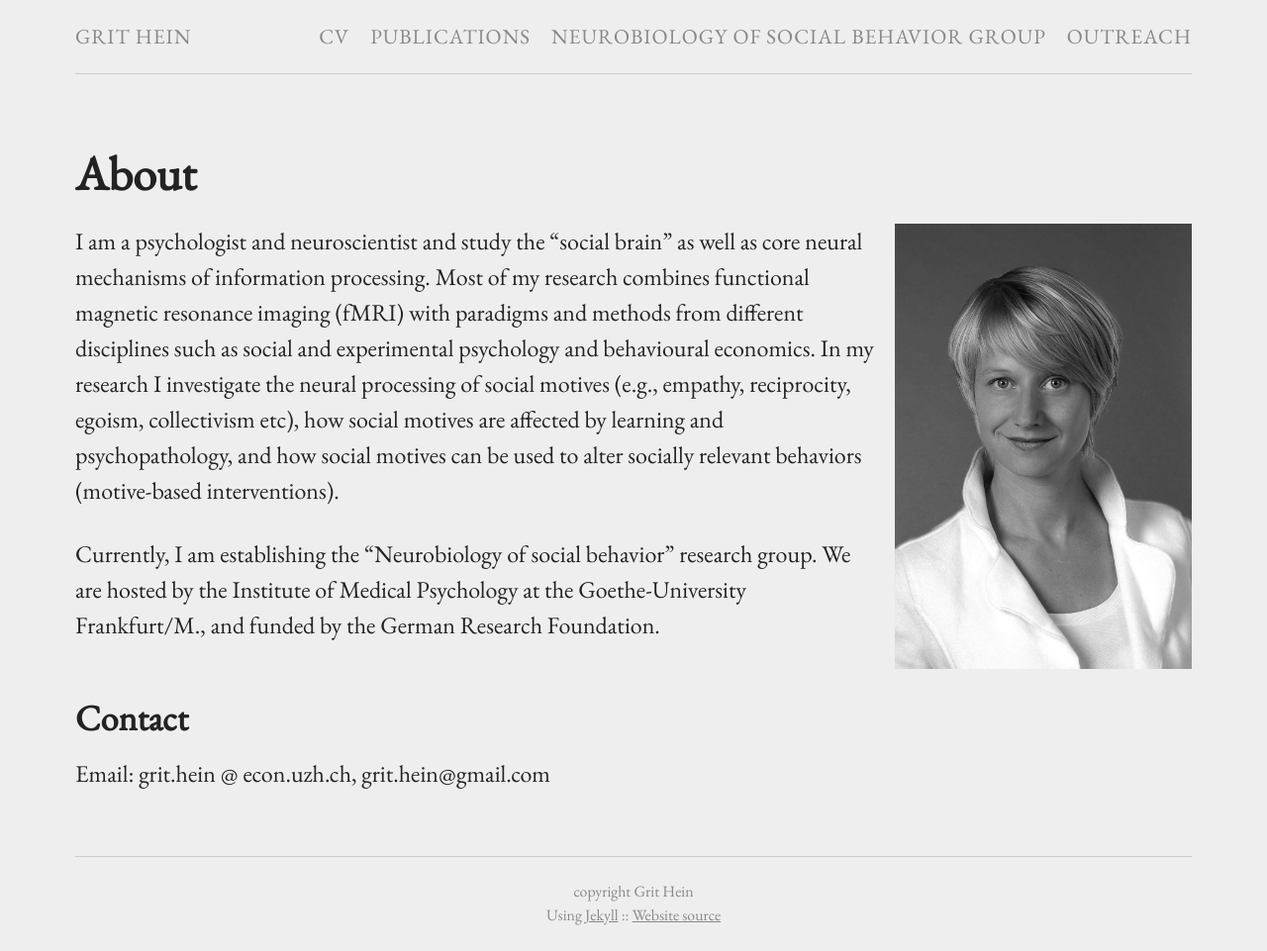
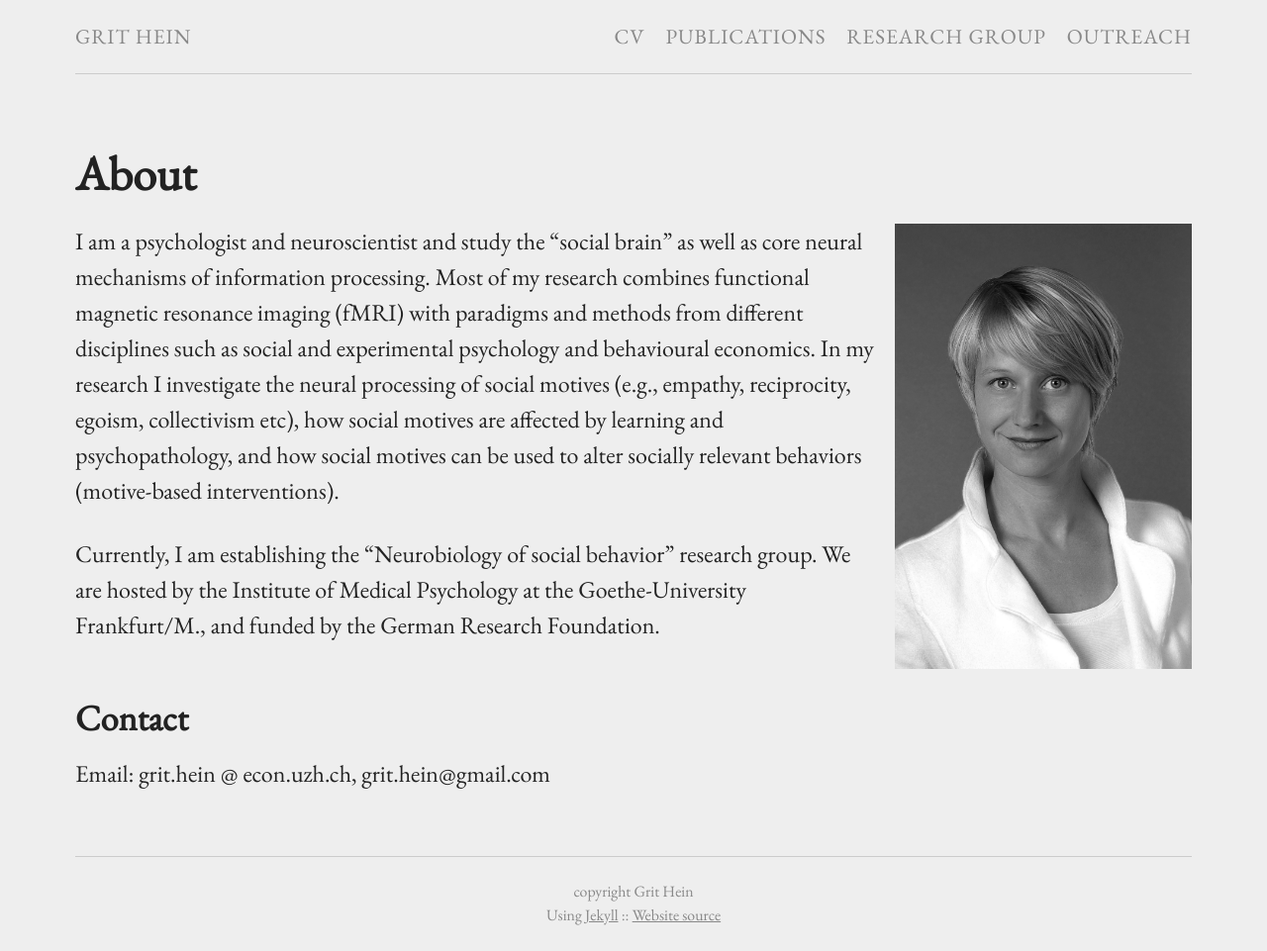
Before and after one commit to grithein/grithein, a Jekyll site: the page built from index.md, in a window 1280 px wide. Shown: the whole page at 99% size. Built offline with Jekyll 4.4.1, drawn with Linux system fonts in a browser that asks for light colours.

Commit message:
Update from Forestry.io - _data/menu.yml

```diff
--- a/_data/menu.yml
+++ b/_data/menu.yml
@@ -3,7 +3,7 @@
   href: "/cv/"
 - title: Publications
   href: "/publications/"
-- title: Neurobiology of Social Behavior Group
-  href: "/Neurobiology of Social Behavior Group/"
+- title: Research group
+  href: "/Research group"
 - title: Outreach
   href: "/media"
```
